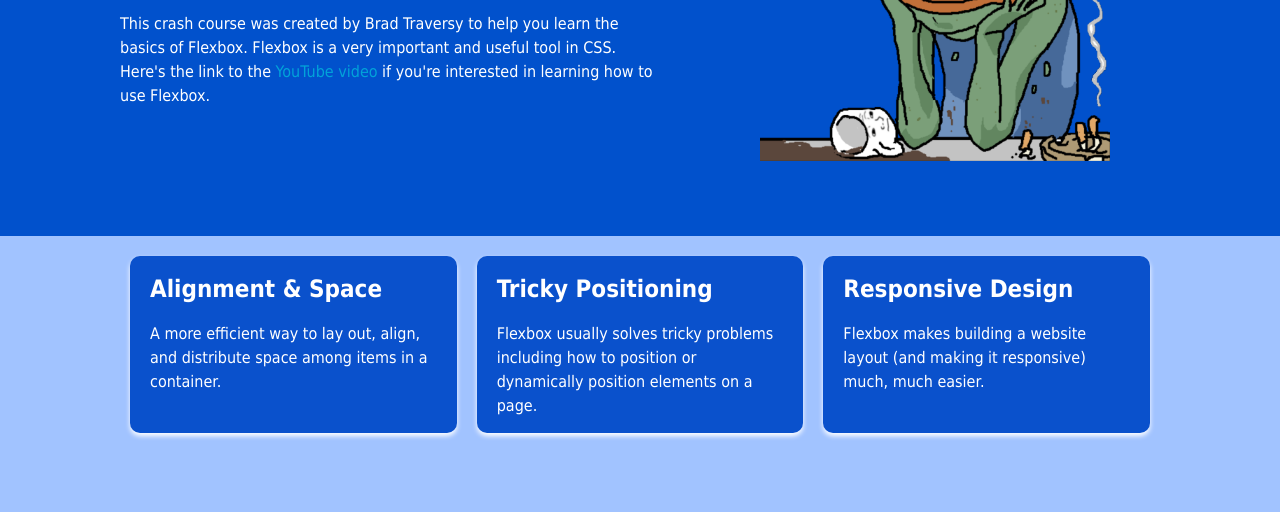
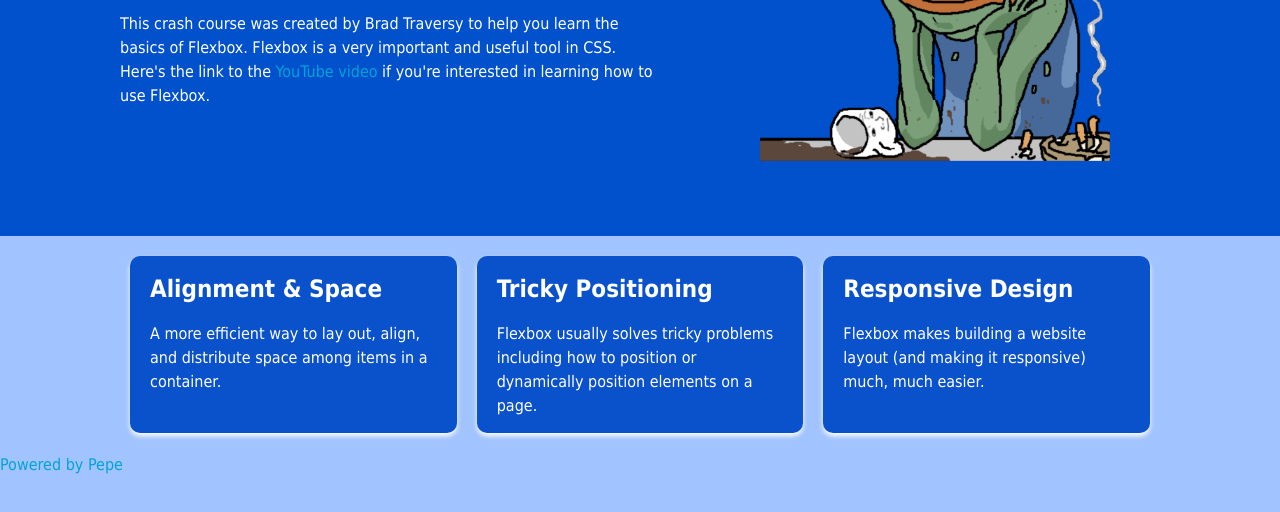
Before and after one commit to pepemanuel62/Flexbox-Tutorial, a plain HTML site: page index.html in a window 1280 px wide. Shown: the part 224-736 px from the top of the page. Drawn offline with Linux system fonts and the light colour scheme.

Commit message:
Edit html

```diff
--- a/index.html
+++ b/index.html
@@ -61,10 +61,15 @@
             Flexbox makes building a website layout (and making it responsive) much, much easier.
           </p>
         </div>
-
-
       </div>
     </section>
 
+    <section class="footer">
+      <div>
+        <a href="https://github.com/pepemanuel62" target="_blank" rel="noopener noreferrer">Powered by Pepe</a>
+      </div>
+    </section>
+
+
   </body>
 </html>
```
